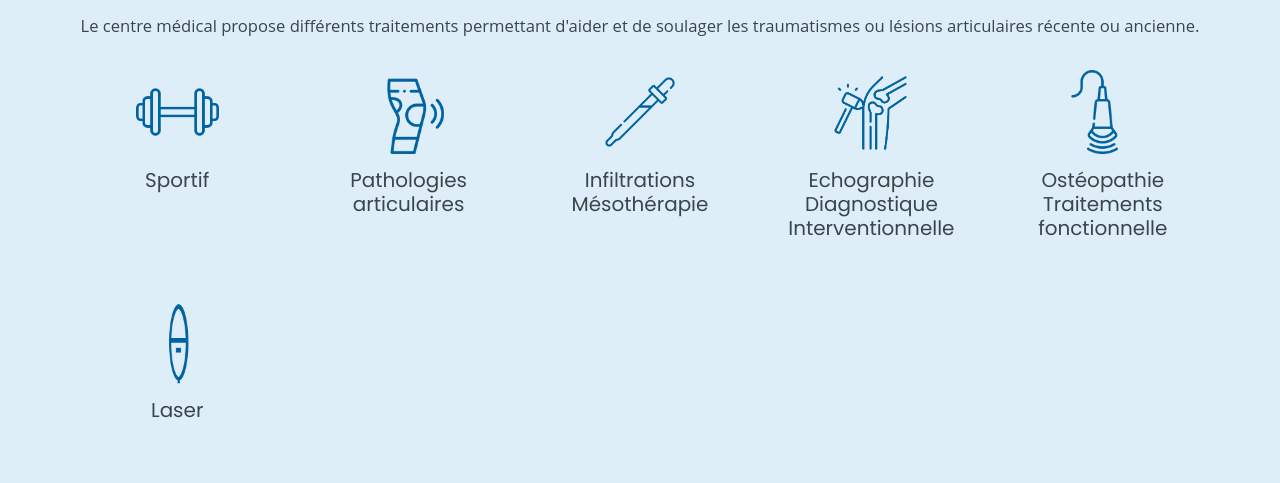
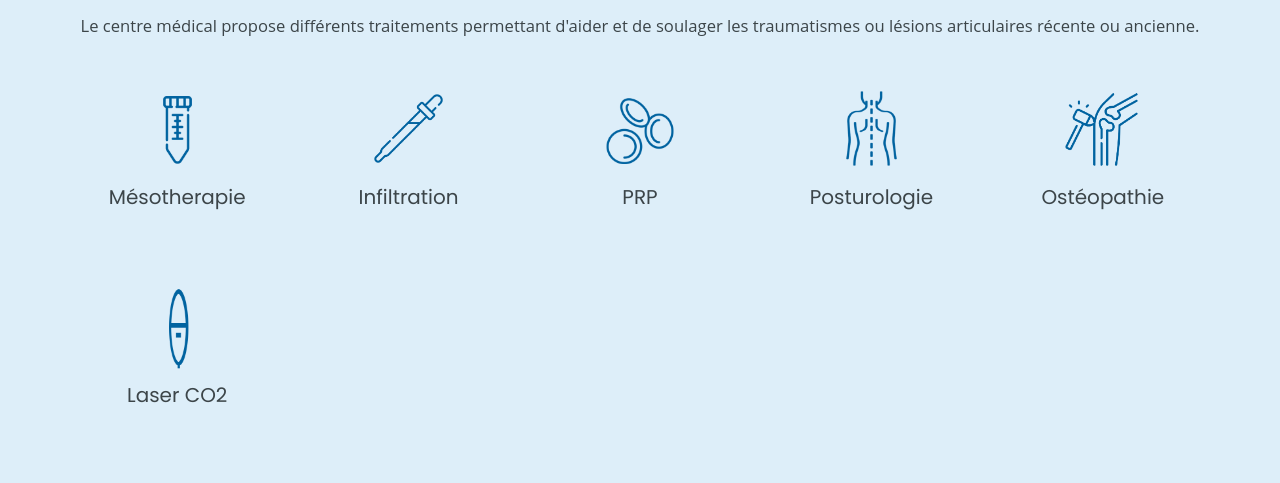
Before and after one commit to SButterbluemchen/Clinique-medicale, a website built with Parcel: page index.html in a window 1280 px wide. Shown: the part 1830-2313 px from the top of the page. Built offline with nearby package versions, Linux system fonts and the light colour scheme.

Commit message:
home banner adapted to 6 specialities, pictos changed, comments in html added for a better understanding (#40)

```diff
--- a/index.html
+++ b/index.html
@@ -24,6 +24,7 @@
 
 </head>
 <body class="wrapper">
+  <!-- NAVIGATON BAR -->
   <nav>
       <ul class="menu">
         <li class="logo"><a href="index.html" class="active"><img src="img/logo-white-on-transparent.webp" alt="Logo centre ostéo-articulaire et pathologies de sportif"></a></li>
@@ -76,6 +77,7 @@
   </nav>
   <!-- UP BUTTON -->
   <button onclick="topFunction()" id="myBtn" title="Go to top"><img src="img/up-arrow.png" alt="top button"></button>
+  <!-- HERO IMAGE SECTION -->
     <main class="home-main-container">
       <article class="home-main-content wrapper">
         <figure class="main-logo">
@@ -92,6 +94,7 @@
         <a class="btn--filled" href="https://www.doctolib.fr/medecin-du-sport/lille/gautier-taillaint?utm_source=website" target="_blank">Prenez rendez-vous</a>
       </article>
     </main>
+    <!-- SECOND SECTION -->
     <section class="home-intro-container">
       <h2>
         Un lieu unique à Lille, un soin global d'ostéopathie
@@ -117,55 +120,64 @@
             </div>
       </article>
     </section>
+    <!-- 6 IMAGE SECTION -->
     <section class="home-image-wrapper">
       <h2>Nos compétences médicales</h2>
       <p>Le centre médical propose différents traitements permettant d'aider et de soulager les traumatismes ou lésions articulaires récente ou ancienne.</p>
         <ul class="home-service-container">
           <li>
-            <a href="sportifs.html">
+            <a href="mesotherapie.html">
               <figure>
-                <img src="img/picto-musculation.png" alt="echographie">
+                <img src="img/picto-mesotherapie.png" alt="Mésothérapie">
               </figure>
-              <h4>Sportif</h4>
+              <h4>Mésotherapie</h4>
+            </a>
+          </li>
+          <li>
+            <a href="infiltration.html">
+              <figure>
+                <img src="img/picto-pipette.png" alt="Infiltration">
+              </figure>
+              <h4>Infiltration</h4>
+            </a>
+          </li>
+          <li>
+            <a href="platelet-rich-plasma-prp.html">
+              <figure>
+                <img src="img/picto-prp-plasma.png" alt="PRP">
+              </figure>
+              <div>
+                <h4>PRP</h4>
+              </div>
             </a>
           </li>
           <li>
             <a href="posturologie.html">
               <figure>
-                <img src="img/picto-genouillere.png" alt="echographie">
+                <img src="img/picto-posturologie.png" alt="Posturologie">
               </figure>
-              <h4>Pathologies articulaires</h4>
+              <h4>Posturologie</h4>
             </a>
           </li>
           <li>
-            <figure>
-              <img src="img/picto-pipette.png" alt="echographie">
-            </figure>
-            <div>
-              <h4>Infiltrations</h4>
-              <h4>Mésothérapie</h4>
-            </div>
+            <a href="osteopathie.html">
+              <figure>
+                <img src="img/picto-bone.png" alt="Ostéopathie">
+              </figure>
+              <h4>Ostéopathie</h4>
+            </a>
           </li>
           <li>
-            <figure>
-              <img src="img/picto-bone.png" alt="echographie">
-            </figure>
-            <h4>Echographie<br> Diagnostique Interventionnelle</h4>
-          </li>
-          <li>
-            <figure>
-              <img src="img/picto-echographie.png" alt="echographie">
-            </figure>
-            <h4>Ostéopathie<br> Traitements fonctionnelle</h4>
-          </li>
-          <li>
-            <figure>
-              <img src="img/picto-laser.png" alt="echographie">
-            </figure>
-            <h4>Laser</h4>
+            <a href="laser-co2.html">
+              <figure>
+                <img src="img/picto-laser.png" alt="Laser CO2">
+              </figure>
+              <h4>Laser CO2</h4>
+            </a>
           </li>
         </ul>
     </section>
+    <!-- TEAM SECTION -->
     <section>
       <h2>Notre équipe</h2>
       <ul class="home-team-container">
@@ -200,6 +212,7 @@
         </li>
       </ul>
     </section>
+    <!-- FOOTER -->
     <footer>
       <section class="footer-content">
         <article>
--- a/stylesheets/pages/_home.scss
+++ b/stylesheets/pages/_home.scss
@@ -47,7 +47,7 @@
   z-index: 1;
   max-width: 6em;
   left: 50%;
-  transform: translate(-50%,0);
+  transform: translate(-50%, 0);
   img {
     width: 100%;
     border: 0.2em solid $primary-color;
@@ -135,14 +135,14 @@
 }
 
 // -----------------------------------------------------------------------------
-// THIRD SECTION WITH 5 IMAGES
+// THIRD SECTION WITH 6 IMAGES
 // -----------------------------------------------------------------------------
 
 .home-image-wrapper {
   background: $fourth-color;
   text-align: justify;
   margin: 5em -1.5em;
-  padding: 5em 1.5em;
+  padding: 5em 1.5em 7em 1.5em;
   p {
     margin: 1em 0.3em 2em 0.3em;
     @include media(desktop) {
@@ -161,19 +161,13 @@
   justify-items: center;
   figure {
     max-width: 8em;
-    margin: auto;
+    margin: 1em auto 0em auto;
     @include media(tablet) {
       width: 5em;
     }
     img {
       width: 100%;
     }
-  }
-  div h4:nth-of-type(1) {
-    margin-bottom: 0em;
-  }
-  div h4:nth-of-type(2) {
-    margin-top: 0em;
   }
 }
 
```
Also changed, not shown: img/picto-mesotherapie.png (added), img/picto-posturologie.png (added), img/picto-prp-plasma.png (added), stylesheets/main.css, 1 other file.
